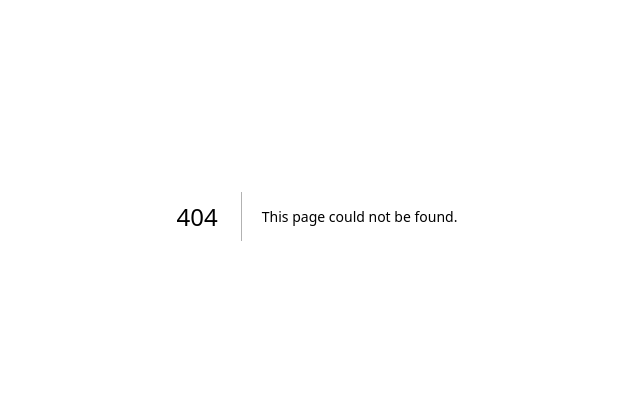
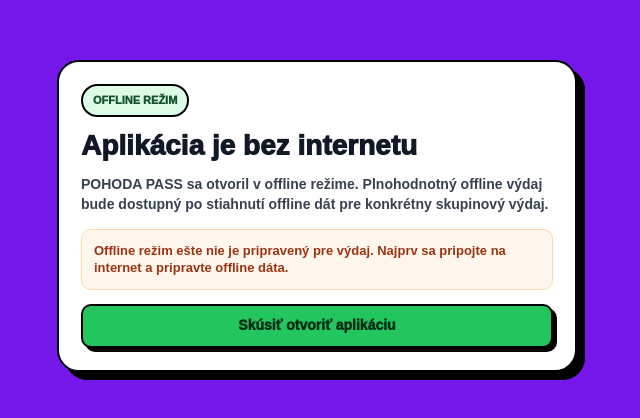
Before and after one commit to tomashoril-hue/pohoda-2026, a Next.js app: page /offline in a window 1280 px wide. Before the commit this address had no page. Shown: the part 184-602 px from the top of the page, without its empty margins (323-963 px from the left). Built offline with nearby package versions, Linux system fonts and the light colour scheme.

Commit message:
Add PWA offline fallback foundation

```diff
--- a/app/PwaChrome.tsx
+++ b/app/PwaChrome.tsx
@@ -25,6 +25,43 @@
   const [active, setActive] = useState(false)
   const [pullDistance, setPullDistance] = useState(0)
   const [refreshing, setRefreshing] = useState(false)
+  const [online, setOnline] = useState(true)
+
+  useEffect(() => {
+    setOnline(navigator.onLine)
+
+    const handleOnline = () => setOnline(true)
+    const handleOffline = () => setOnline(false)
+
+    window.addEventListener('online', handleOnline)
+    window.addEventListener('offline', handleOffline)
+
+    return () => {
+      window.removeEventListener('online', handleOnline)
+      window.removeEventListener('offline', handleOffline)
+    }
+  }, [])
+
+  useEffect(() => {
+    if (!('serviceWorker' in navigator)) return
+
+    const registerServiceWorker = () => {
+      navigator.serviceWorker.register('/sw.js').catch(() => {
+        // Offline fallback is helpful but must never block the app.
+      })
+    }
+
+    if (document.readyState === 'complete') {
+      registerServiceWorker()
+      return
+    }
+
+    window.addEventListener('load', registerServiceWorker, { once: true })
+
+    return () => {
+      window.removeEventListener('load', registerServiceWorker)
+    }
+  }, [])
 
   useEffect(() => {
     if (!isIosStandalone()) return
@@ -109,12 +146,18 @@
     }
   }, [refreshing])
 
-  if (!active) return null
-
   const ready = pullDistance >= refreshThreshold
   const visible = pullDistance > 0 || refreshing
 
   return (
+    <>
+      {!online && (
+        <div className="pwa-network-badge" role="status" aria-live="polite">
+          OFFLINE
+        </div>
+      )}
+
+      {active && (
         <>
           <div className="pwa-ios-status-bar" aria-hidden="true" />
 
@@ -130,5 +173,7 @@
             {refreshing ? 'Obnovujem...' : ready ? 'Pusti pre obnovenie' : 'Potiahni pre obnovenie'}
           </div>
         </>
+      )}
+    </>
   )
 }
--- a/app/globals.css
+++ b/app/globals.css
@@ -59,9 +59,28 @@
   white-space: nowrap;
 }
 
+.pwa-network-badge {
+  position: fixed;
+  top: max(10px, calc(env(safe-area-inset-top) + 10px));
+  right: max(10px, calc(env(safe-area-inset-right) + 10px));
+  z-index: 10002;
+  border: 2px solid #000;
+  border-radius: 999px;
+  padding: 7px 11px;
+  background: #fef2f2;
+  color: #991b1b;
+  box-shadow: 3px 3px 0 #000;
+  font-size: 11px;
+  font-weight: 950;
+  line-height: 1;
+  pointer-events: none;
+  letter-spacing: 0;
+}
+
 @media print {
   .pwa-ios-status-bar,
-  .pwa-pull-refresh {
+  .pwa-pull-refresh,
+  .pwa-network-badge {
     display: none !important;
   }
 
--- /dev/null
+++ b/app/offline/page.tsx
@@ -0,0 +1,96 @@
+import Link from 'next/link'
+import type { CSSProperties } from 'react'
+
+export default function OfflinePage() {
+  return (
+    <main style={styles.page}>
+      <section style={styles.card}>
+        <div style={styles.kicker}>OFFLINE REŽIM</div>
+        <h1 style={styles.title}>Aplikácia je bez internetu</h1>
+        <p style={styles.text}>
+          POHODA PASS sa otvoril v offline režime. Plnohodnotný offline výdaj bude dostupný po stiahnutí
+          offline dát pre konkrétny skupinový výdaj.
+        </p>
+        <div style={styles.notice}>
+          Offline režim ešte nie je pripravený pre výdaj. Najprv sa pripojte na internet a pripravte offline dáta.
+        </div>
+        <Link href="/dashboard" style={styles.button}>
+          Skúsiť otvoriť aplikáciu
+        </Link>
+      </section>
+    </main>
+  )
+}
+
+const styles: Record<string, CSSProperties> = {
+  page: {
+    minHeight: '100dvh',
+    background: '#7417e8',
+    color: '#111827',
+    display: 'grid',
+    placeItems: 'center',
+    padding: 18,
+    fontFamily: 'Arial, Helvetica, sans-serif'
+  },
+  card: {
+    width: 'min(100%, 520px)',
+    border: '2px solid #000',
+    borderRadius: 22,
+    background: '#fff',
+    boxShadow: '8px 8px 0 #000',
+    padding: 22,
+    display: 'grid',
+    gap: 14
+  },
+  kicker: {
+    width: 'fit-content',
+    border: '2px solid #000',
+    borderRadius: 999,
+    background: '#dcfce7',
+    color: '#14532d',
+    padding: '6px 10px',
+    fontSize: 11,
+    fontWeight: 950,
+    letterSpacing: 0
+  },
+  title: {
+    margin: 0,
+    fontSize: 28,
+    lineHeight: 1.05,
+    fontWeight: 950,
+    color: '#111827',
+    letterSpacing: 0
+  },
+  text: {
+    margin: 0,
+    color: '#374151',
+    fontSize: 14,
+    fontWeight: 800,
+    lineHeight: 1.45
+  },
+  notice: {
+    border: '1px solid #fed7aa',
+    borderRadius: 10,
+    background: '#fff7ed',
+    color: '#9a3412',
+    padding: 12,
+    fontSize: 13,
+    fontWeight: 900,
+    lineHeight: 1.35
+  },
+  button: {
+    minHeight: 44,
+    border: '2px solid #000',
+    borderRadius: 10,
+    background: '#22c55e',
+    color: '#052e16',
+    boxShadow: '4px 4px 0 #000',
+    display: 'inline-flex',
+    alignItems: 'center',
+    justifyContent: 'center',
+    padding: '0 14px',
+    textDecoration: 'none',
+    fontSize: 14,
+    fontWeight: 950
+  }
+}
--- /dev/null
+++ b/public/sw.js
@@ -0,0 +1,122 @@
+const CACHE_VERSION = 'pohoda-pass-offline-v1'
+const APP_SHELL_CACHE = `${CACHE_VERSION}-shell`
+const RUNTIME_CACHE = `${CACHE_VERSION}-runtime`
+
+const APP_SHELL_URLS = [
+  '/offline',
+  '/manifest.webmanifest',
+  '/pwa-icon-192.png',
+  '/pwa-icon-512.png',
+  '/icon.png',
+  '/apple-icon.png'
+]
+
+function isSameOrigin(url) {
+  return url.origin === self.location.origin
+}
+
+function isApiRequest(url) {
+  return url.pathname.startsWith('/api/') || url.pathname === '/logout'
+}
+
+function isStaticAsset(url) {
+  return (
+    url.pathname.startsWith('/_next/static/') ||
+    url.pathname.startsWith('/_next/image') ||
+    url.pathname.endsWith('.css') ||
+    url.pathname.endsWith('.js') ||
+    url.pathname.endsWith('.png') ||
+    url.pathname.endsWith('.jpg') ||
+    url.pathname.endsWith('.jpeg') ||
+    url.pathname.endsWith('.webp') ||
+    url.pathname.endsWith('.svg') ||
+    url.pathname.endsWith('.ico') ||
+    url.pathname.endsWith('.woff') ||
+    url.pathname.endsWith('.woff2')
+  )
+}
+
+self.addEventListener('install', event => {
+  event.waitUntil(
+    caches
+      .open(APP_SHELL_CACHE)
+      .then(cache => cache.addAll(APP_SHELL_URLS))
+      .then(() => self.skipWaiting())
+  )
+})
+
+self.addEventListener('activate', event => {
+  event.waitUntil(
+    caches
+      .keys()
+      .then(cacheNames => {
+        return Promise.all(
+          cacheNames
+            .filter(cacheName => !cacheName.startsWith(CACHE_VERSION))
+            .map(cacheName => caches.delete(cacheName))
+        )
+      })
+      .then(() => self.clients.claim())
+  )
+})
+
+self.addEventListener('fetch', event => {
+  const request = event.request
+
+  if (request.method !== 'GET') return
+
+  const url = new URL(request.url)
+
+  if (!isSameOrigin(url) || isApiRequest(url)) return
+
+  if (request.mode === 'navigate') {
+    event.respondWith(handleNavigation(request))
+    return
+  }
+
+  if (isStaticAsset(url) || APP_SHELL_URLS.includes(url.pathname)) {
+    event.respondWith(handleStaticAsset(request))
+  }
+})
+
+async function handleNavigation(request) {
+  try {
+    const response = await fetch(request)
+
+    if (response && response.ok) {
+      const cache = await caches.open(RUNTIME_CACHE)
+      cache.put(request, response.clone()).catch(() => undefined)
+    }
+
+    return response
+  } catch {
+    const cachedPage = await caches.match(request)
+    if (cachedPage) return cachedPage
+
+    const offlinePage = await caches.match('/offline')
+    if (offlinePage) return offlinePage
+
+    return new Response('Offline', {
+      status: 503,
+      headers: { 'Content-Type': 'text/plain; charset=utf-8' }
+    })
+  }
+}
+
+async function handleStaticAsset(request) {
+  const cached = await caches.match(request)
+  if (cached) return cached
+
+  try {
+    const response = await fetch(request)
+
+    if (response && response.ok) {
+      const cache = await caches.open(RUNTIME_CACHE)
+      cache.put(request, response.clone()).catch(() => undefined)
+    }
+
+    return response
+  } catch {
+    return cached || Response.error()
+  }
+}
```
Lines whose indentation alone changed are shown as unchanged.
